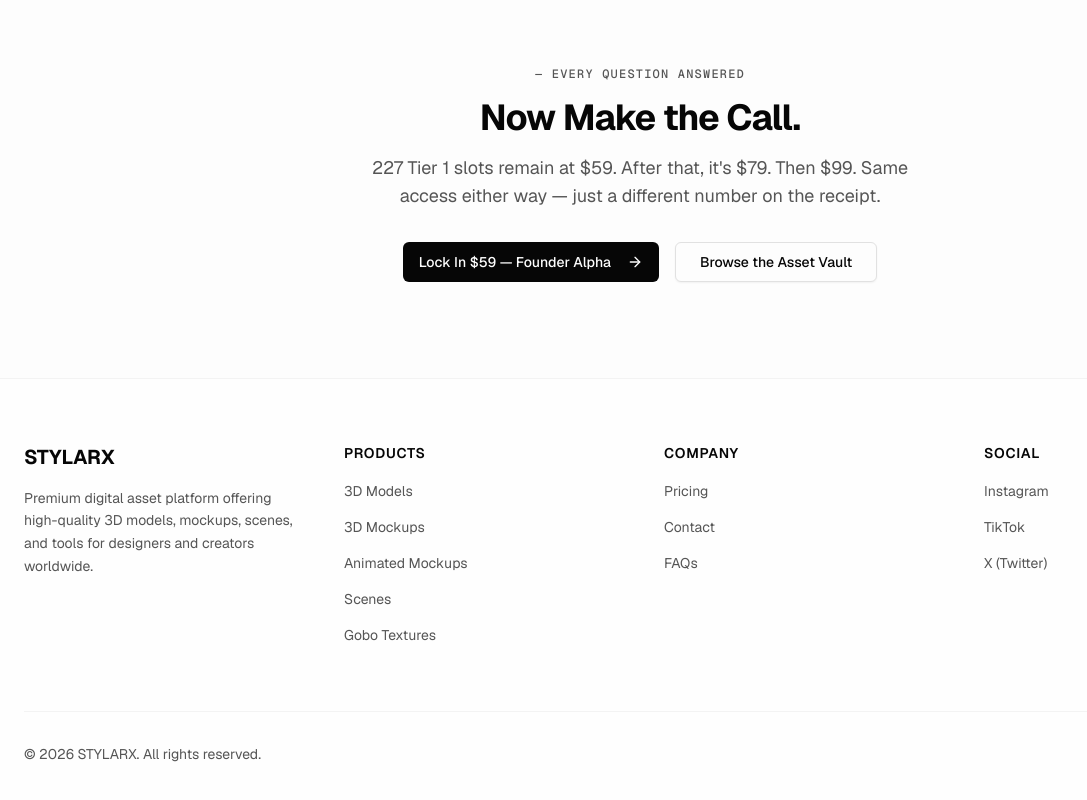
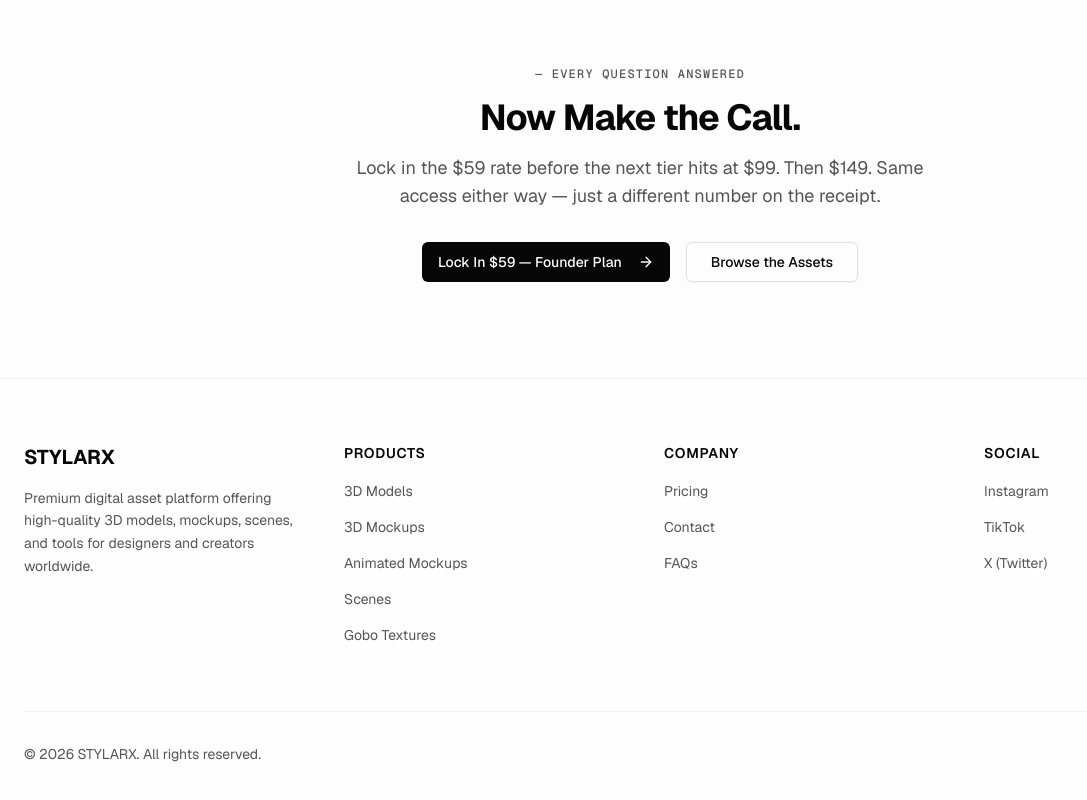
Before and after one commit to stylarxstudio-git/stylarx-main-website, a Next.js app: page /faq in a window 1280 px wide. Shown: the part 2209-3009 px from the top of the page, without its empty margins (0-1087 px from the left). Built offline with nearby package versions, Linux system fonts and the light colour scheme.

Commit message:
i updated the FAQs button CTA section

```diff
--- a/app/faq/page.tsx
+++ b/app/faq/page.tsx
@@ -342,7 +342,7 @@ export default function FAQPage() {
             Now Make the Call.
           </h2>
           <p className="mx-auto mt-4 max-w-xl text-lg text-muted-foreground">
-            227 Tier 1 slots remain at $59. After that, it's $79. Then $99.
+            Lock in the $59 rate before the next tier hits at $99. Then $149.
             Same access either way — just a different number on the receipt.
           </p>
           <div className="mt-8 flex flex-col items-center gap-4 sm:flex-row sm:justify-center">
@@ -352,7 +352,7 @@ export default function FAQPage() {
               asChild
             >
               <Link href="/pricing#tier-alpha">
-                Lock In $59 — Founder Alpha
+                Lock In $59 — Founder Plan
                 <ArrowRight className="ml-2 h-4 w-4" />
               </Link>
             </Button>
@@ -362,7 +362,7 @@ export default function FAQPage() {
               className="border-border hover:border-foreground/40"
               asChild
             >
-              <Link href="/shop">Browse the Asset Vault</Link>
+              <Link href="/shop">Browse the Assets</Link>
             </Button>
           </div>
         </div>
```
